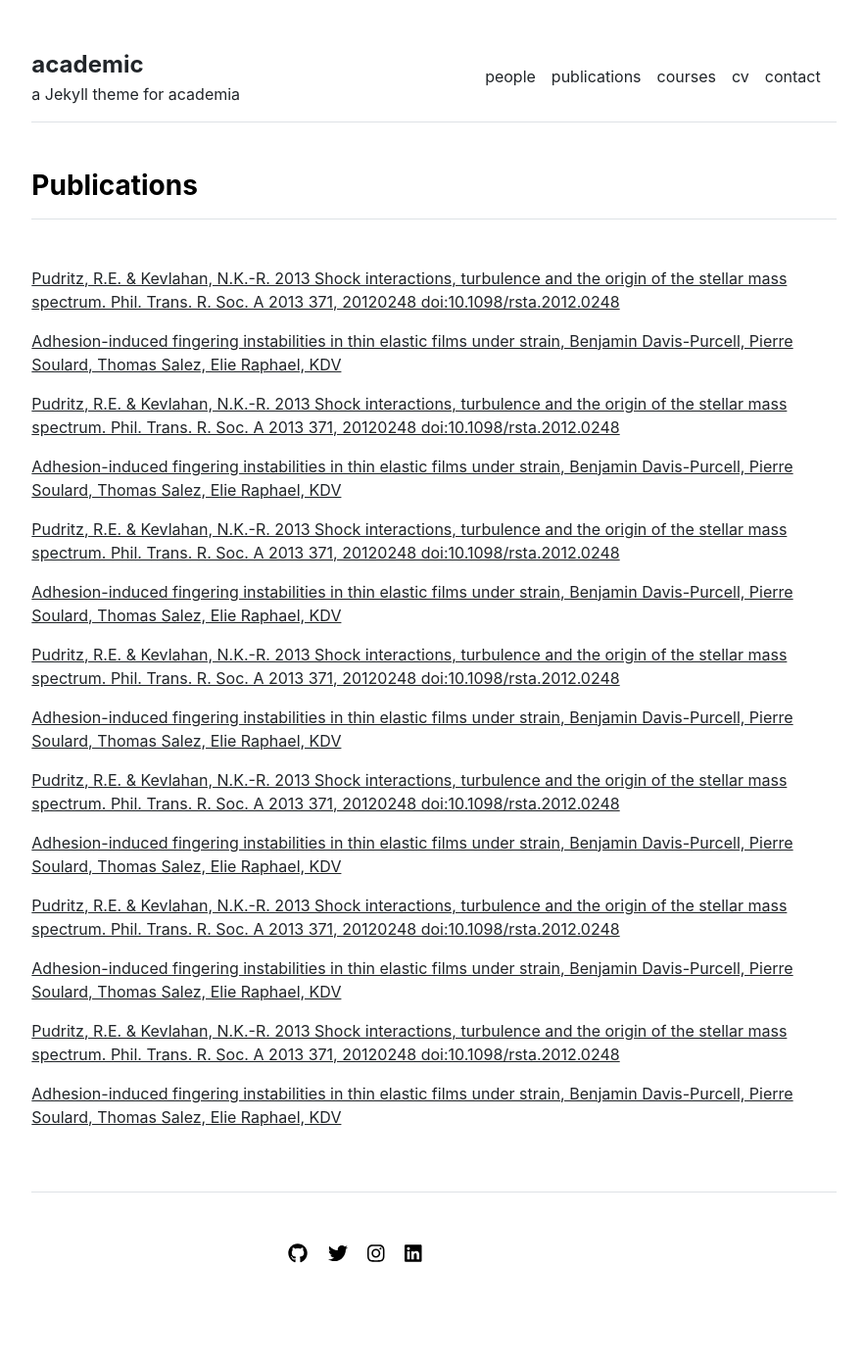
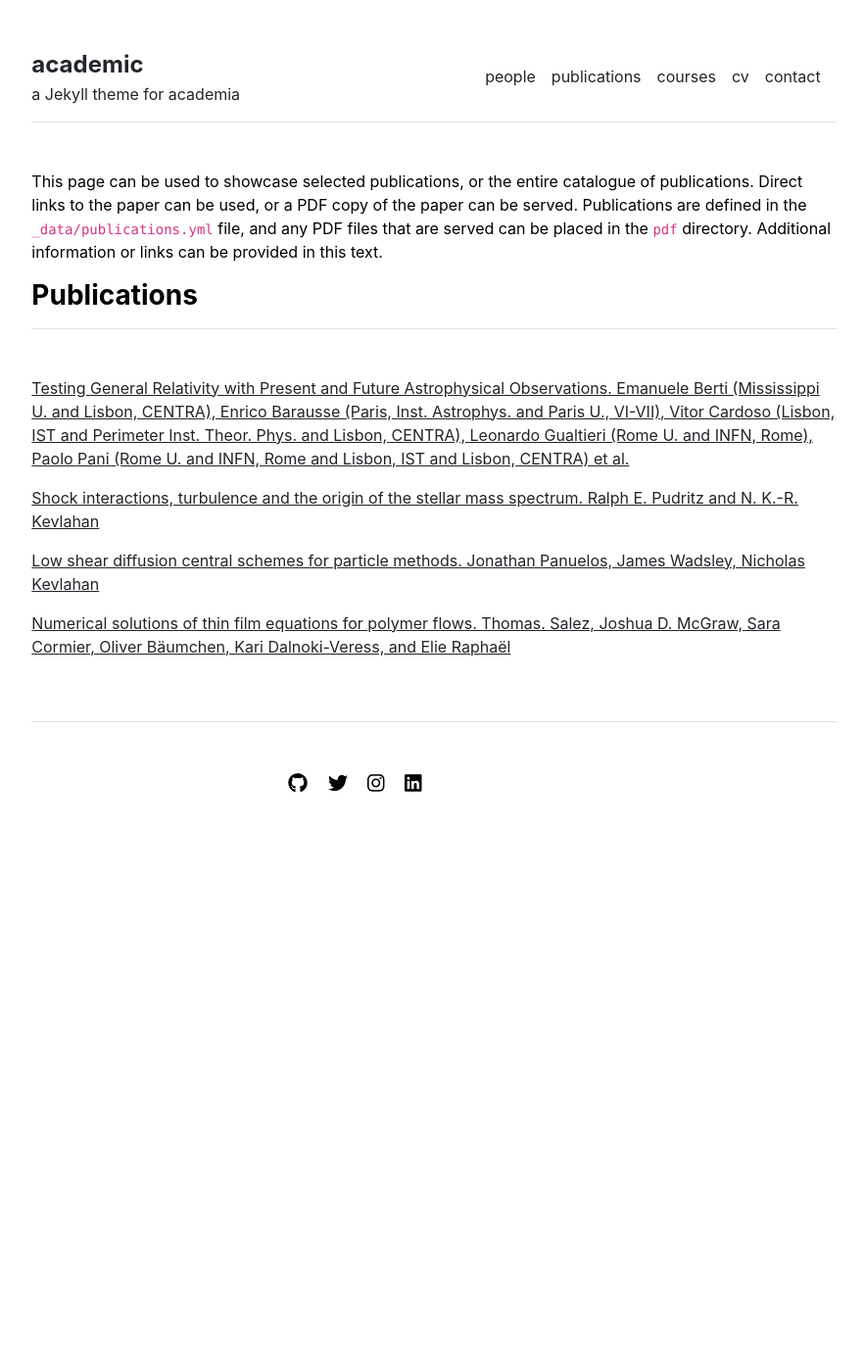
Before and after one commit to LeNPaul/academic, a Jekyll site: the page built from publications.md, in a window 1280 px wide. Shown: the whole page at 98% size, without its empty margins (197-1079 px from the left). Built offline with Jekyll 4.4.1, drawn with Linux system fonts in a browser that asks for light colours; after the commit the page ends 911 px from its top, so only the background shows below that.

Commit message:
#7 Add sample publications and description

```diff
--- a/_data/publications.yml
+++ b/_data/publications.yml
@@ -1,20 +1,10 @@
 featured:
-- {name: 'Pudritz, R.E. & Kevlahan, N.K.-R. 2013 Shock interactions, turbulence and the origin of the stellar mass spectrum. Phil. Trans. R. Soc.  A 2013 371, 20120248 doi:10.1098/rsta.2012.0248', url: 'http://ms.mcmaster.ca/kevla/pdf/articles/PhilTransRSoc_2013.pdf'}
-- {name: 'Adhesion-induced fingering instabilities in thin elastic films under strain, Benjamin Davis-Purcell, Pierre Soulard, Thomas Salez, Elie Raphael, KDV', url: 'https://arxiv.org/abs/1712.08544'}
-- {name: 'Pudritz, R.E. & Kevlahan, N.K.-R. 2013 Shock interactions, turbulence and the origin of the stellar mass spectrum. Phil. Trans. R. Soc.  A 2013 371, 20120248 doi:10.1098/rsta.2012.0248', url: 'http://ms.mcmaster.ca/kevla/pdf/articles/PhilTransRSoc_2013.pdf'}
+- {name: 'Testing General Relativity with Present and Future Astrophysical Observations. Emanuele Berti (Mississippi U. and Lisbon, CENTRA), Enrico Barausse (Paris, Inst. Astrophys. and Paris U., VI-VII), Vitor Cardoso (Lisbon, IST and Perimeter Inst. Theor. Phys. and Lisbon, CENTRA), Leonardo Gualtieri (Rome U. and INFN, Rome), Paolo Pani (Rome U. and INFN, Rome and Lisbon, IST and Lisbon, CENTRA) et al.', url: 'pdf/1501.07274.pdf'}
+- {name: 'Shock interactions, turbulence and the origin of the stellar mass spectrum. Ralph E. Pudritz and N. K.-R. Kevlahan', url: 'http://ms.mcmaster.ca/kevla/pdf/articles/PhilTransRSoc_2013.pdf'}
+- {name: 'Low shear diffusion central schemes for particle methods. Jonathan Panuelos, James Wadsley, Nicholas Kevlahan', url: 'http://ms.mcmaster.ca/kevla/pdf/articles/jcp_v414.pdf'}
 
 index:
-- {name: 'Pudritz, R.E. & Kevlahan, N.K.-R. 2013 Shock interactions, turbulence and the origin of the stellar mass spectrum. Phil. Trans. R. Soc.  A 2013 371, 20120248 doi:10.1098/rsta.2012.0248', url: 'http://ms.mcmaster.ca/kevla/pdf/articles/PhilTransRSoc_2013.pdf'}
-- {name: 'Adhesion-induced fingering instabilities in thin elastic films under strain, Benjamin Davis-Purcell, Pierre Soulard, Thomas Salez, Elie Raphael, KDV', url: 'https://arxiv.org/abs/1712.08544'}
-- {name: 'Pudritz, R.E. & Kevlahan, N.K.-R. 2013 Shock interactions, turbulence and the origin of the stellar mass spectrum. Phil. Trans. R. Soc.  A 2013 371, 20120248 doi:10.1098/rsta.2012.0248', url: 'http://ms.mcmaster.ca/kevla/pdf/articles/PhilTransRSoc_2013.pdf'}
-- {name: 'Adhesion-induced fingering instabilities in thin elastic films under strain, Benjamin Davis-Purcell, Pierre Soulard, Thomas Salez, Elie Raphael, KDV', url: 'https://arxiv.org/abs/1712.08544'}
-- {name: 'Pudritz, R.E. & Kevlahan, N.K.-R. 2013 Shock interactions, turbulence and the origin of the stellar mass spectrum. Phil. Trans. R. Soc.  A 2013 371, 20120248 doi:10.1098/rsta.2012.0248', url: 'http://ms.mcmaster.ca/kevla/pdf/articles/PhilTransRSoc_2013.pdf'}
-- {name: 'Adhesion-induced fingering instabilities in thin elastic films under strain, Benjamin Davis-Purcell, Pierre Soulard, Thomas Salez, Elie Raphael, KDV', url: 'https://arxiv.org/abs/1712.08544'}
-- {name: 'Pudritz, R.E. & Kevlahan, N.K.-R. 2013 Shock interactions, turbulence and the origin of the stellar mass spectrum. Phil. Trans. R. Soc.  A 2013 371, 20120248 doi:10.1098/rsta.2012.0248', url: 'http://ms.mcmaster.ca/kevla/pdf/articles/PhilTransRSoc_2013.pdf'}
-- {name: 'Adhesion-induced fingering instabilities in thin elastic films under strain, Benjamin Davis-Purcell, Pierre Soulard, Thomas Salez, Elie Raphael, KDV', url: 'https://arxiv.org/abs/1712.08544'}
-- {name: 'Pudritz, R.E. & Kevlahan, N.K.-R. 2013 Shock interactions, turbulence and the origin of the stellar mass spectrum. Phil. Trans. R. Soc.  A 2013 371, 20120248 doi:10.1098/rsta.2012.0248', url: 'http://ms.mcmaster.ca/kevla/pdf/articles/PhilTransRSoc_2013.pdf'}
-- {name: 'Adhesion-induced fingering instabilities in thin elastic films under strain, Benjamin Davis-Purcell, Pierre Soulard, Thomas Salez, Elie Raphael, KDV', url: 'https://arxiv.org/abs/1712.08544'}
-- {name: 'Pudritz, R.E. & Kevlahan, N.K.-R. 2013 Shock interactions, turbulence and the origin of the stellar mass spectrum. Phil. Trans. R. Soc.  A 2013 371, 20120248 doi:10.1098/rsta.2012.0248', url: 'http://ms.mcmaster.ca/kevla/pdf/articles/PhilTransRSoc_2013.pdf'}
-- {name: 'Adhesion-induced fingering instabilities in thin elastic films under strain, Benjamin Davis-Purcell, Pierre Soulard, Thomas Salez, Elie Raphael, KDV', url: 'https://arxiv.org/abs/1712.08544'}
-- {name: 'Pudritz, R.E. & Kevlahan, N.K.-R. 2013 Shock interactions, turbulence and the origin of the stellar mass spectrum. Phil. Trans. R. Soc.  A 2013 371, 20120248 doi:10.1098/rsta.2012.0248', url: 'http://ms.mcmaster.ca/kevla/pdf/articles/PhilTransRSoc_2013.pdf'}
-- {name: 'Adhesion-induced fingering instabilities in thin elastic films under strain, Benjamin Davis-Purcell, Pierre Soulard, Thomas Salez, Elie Raphael, KDV', url: 'https://arxiv.org/abs/1712.08544'}
+- {name: 'Testing General Relativity with Present and Future Astrophysical Observations. Emanuele Berti (Mississippi U. and Lisbon, CENTRA), Enrico Barausse (Paris, Inst. Astrophys. and Paris U., VI-VII), Vitor Cardoso (Lisbon, IST and Perimeter Inst. Theor. Phys. and Lisbon, CENTRA), Leonardo Gualtieri (Rome U. and INFN, Rome), Paolo Pani (Rome U. and INFN, Rome and Lisbon, IST and Lisbon, CENTRA) et al.', url: 'pdf/1501.07274.pdf'}
+- {name: 'Shock interactions, turbulence and the origin of the stellar mass spectrum. Ralph E. Pudritz and N. K.-R. Kevlahan', url: 'http://ms.mcmaster.ca/kevla/pdf/articles/PhilTransRSoc_2013.pdf'}
+- {name: 'Low shear diffusion central schemes for particle methods. Jonathan Panuelos, James Wadsley, Nicholas Kevlahan', url: 'http://ms.mcmaster.ca/kevla/pdf/articles/jcp_v414.pdf'}
+- {name: 'Numerical solutions of thin film equations for polymer flows. Thomas. Salez, Joshua D. McGraw, Sara Cormier, Oliver Bäumchen, Kari Dalnoki-Veress, and Elie Raphaël', url: 'https://static1.squarespace.com/static/5684891d7086d74497aeb71f/t/56ec510d2fe1319543ab6d6f/1458327821946/10.1140-epje-i2012-12114-x.pdf'}
--- a/publications.md
+++ b/publications.md
@@ -2,3 +2,5 @@
 layout: publications
 title: "Publications"
 ---
+
+This page can be used to showcase selected publications, or the entire catalogue of publications. Direct links to the paper can be used, or a PDF copy of the paper can be served. Publications are defined in the `_data/publications.yml` file, and any PDF files that are served can be placed in the `pdf` directory. Additional information or links can be provided in this text.
```
Also changed, not shown: 1 other file.
